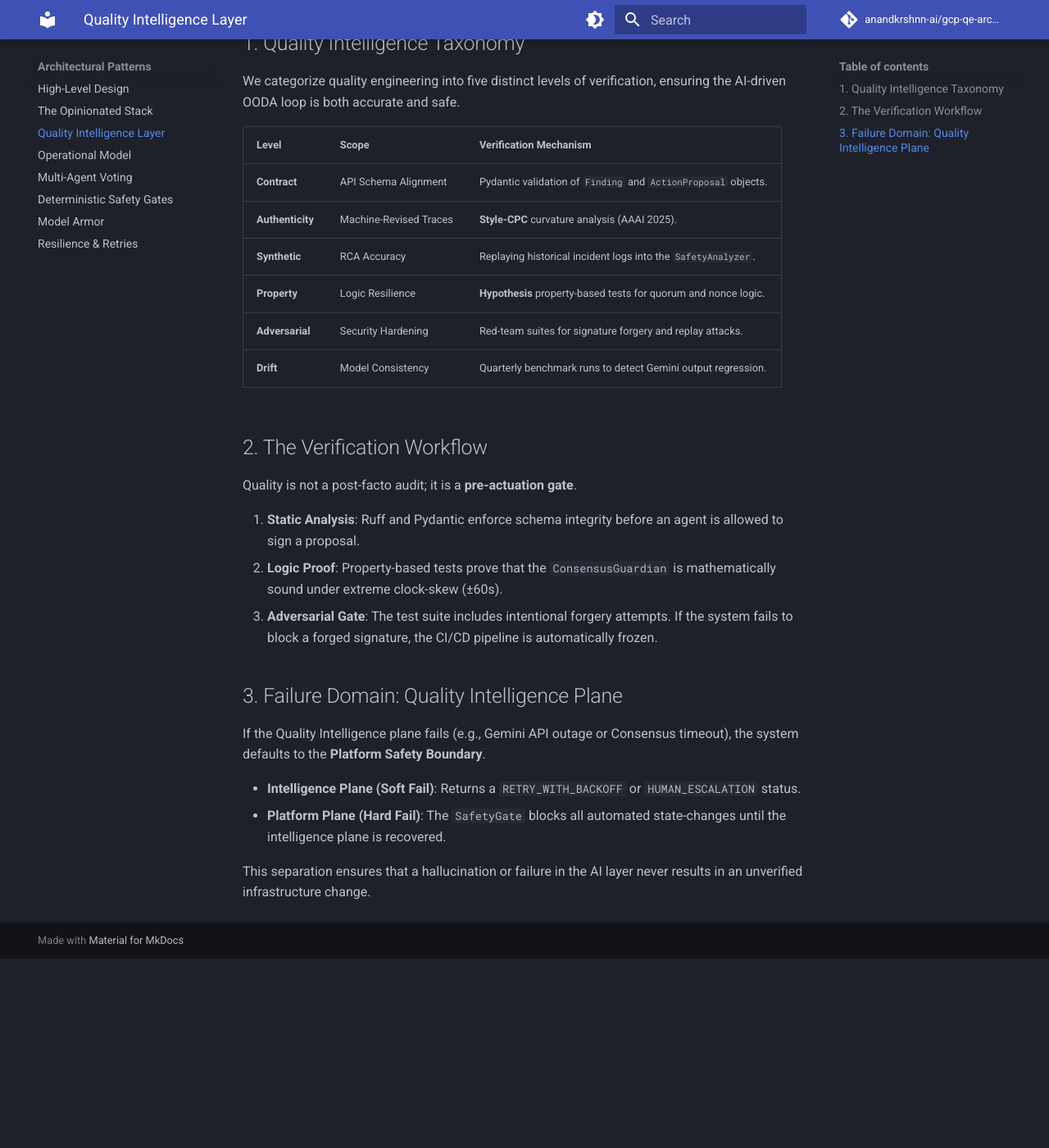
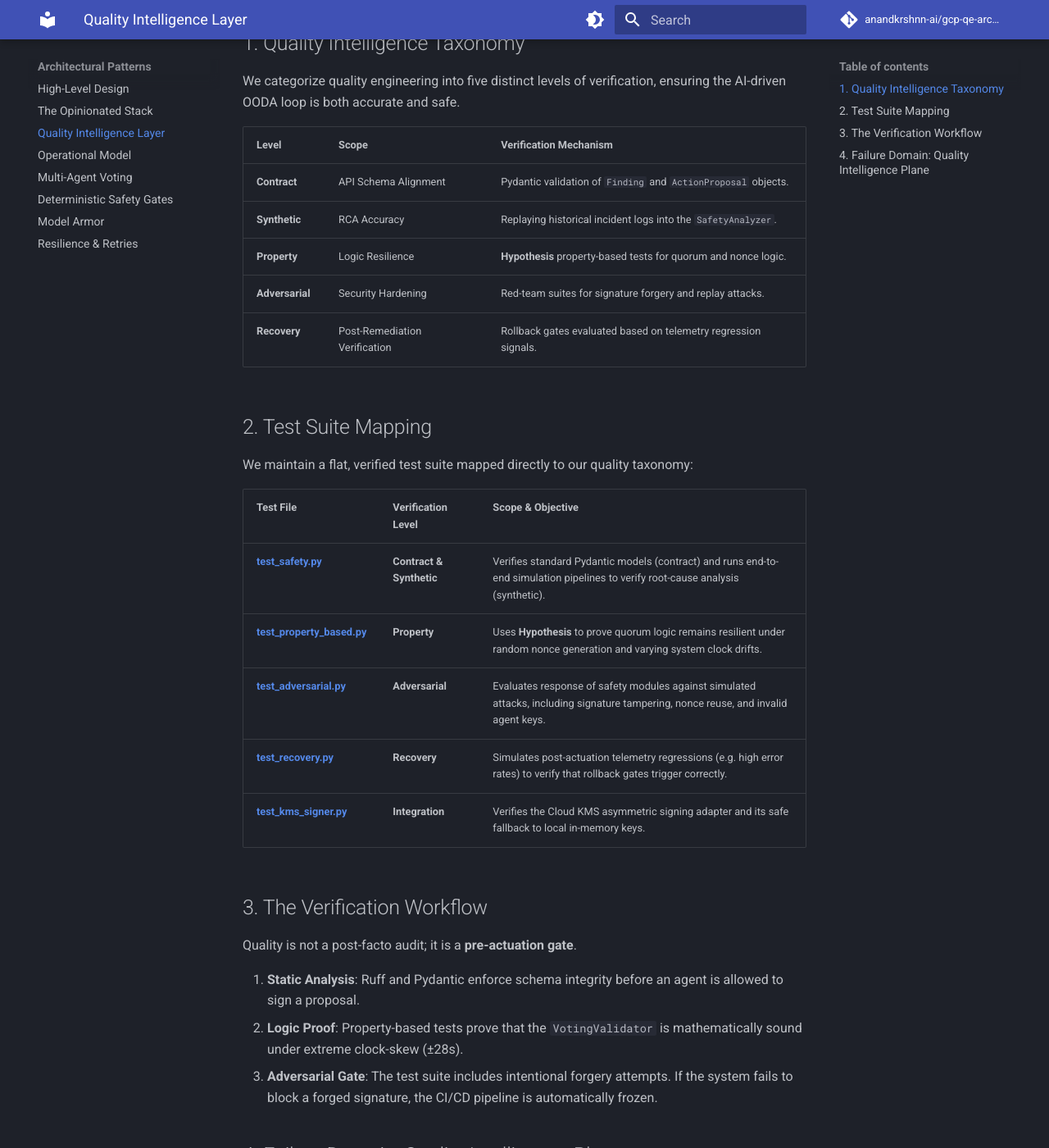
Before and after one commit to anandkrshnn-ai/gcp-qe-architecture, an MkDocs documentation site: the page built from docs/architecture/quality-layer.md, in a window 1280 px wide and 1400 px high, scrolled down 309 px. Shown: the whole window at 82% size. Built offline with MkDocs 1.6.1 and Material for MkDocs 9.7.7, drawn with Linux system fonts in a browser that asks for light colours; comment, search, counter and statistics services are not loaded; before the commit the page ends 1478 px from its top, so only the background shows below that; some of the changed text lies outside the part shown.

Commit message:
Update docs/architecture with Cloud KMS stack map and detailed quality layer test mappings

```diff
--- a/docs/architecture/quality-layer.md
+++ b/docs/architecture/quality-layer.md
@@ -9,21 +9,32 @@ We categorize quality engineering into five distinct levels of verification, ens
 | Level | Scope | Verification Mechanism |
 | :--- | :--- | :--- |
 | **Contract** | API Schema Alignment | Pydantic validation of `Finding` and `ActionProposal` objects. |
-| **Authenticity** | Machine-Revised Traces | **Style-CPC** curvature analysis (AAAI 2025). |
 | **Synthetic** | RCA Accuracy | Replaying historical incident logs into the `SafetyAnalyzer`. |
 | **Property** | Logic Resilience | **Hypothesis** property-based tests for quorum and nonce logic. |
 | **Adversarial** | Security Hardening | Red-team suites for signature forgery and replay attacks. |
-| **Drift** | Model Consistency | Quarterly benchmark runs to detect Gemini output regression. |
+| **Recovery** | Post-Remediation Verification | Rollback gates evaluated based on telemetry regression signals. |
 
-## 2. The Verification Workflow
+## 2. Test Suite Mapping
+
+We maintain a flat, verified test suite mapped directly to our quality taxonomy:
+
+| Test File | Verification Level | Scope & Objective |
+| :--- | :--- | :--- |
+| **[test_safety.py](https://github.com/anandkrshnn-ai/gcp-incident-analysis-demo/blob/main/tests/test_safety.py)** | **Contract & Synthetic** | Verifies standard Pydantic models (contract) and runs end-to-end simulation pipelines to verify root-cause analysis (synthetic). |
+| **[test_property_based.py](https://github.com/anandkrshnn-ai/gcp-incident-analysis-demo/blob/main/tests/test_property_based.py)** | **Property** | Uses **Hypothesis** to prove quorum logic remains resilient under random nonce generation and varying system clock drifts. |
+| **[test_adversarial.py](https://github.com/anandkrshnn-ai/gcp-incident-analysis-demo/blob/main/tests/test_adversarial.py)** | **Adversarial** | Evaluates response of safety modules against simulated attacks, including signature tampering, nonce reuse, and invalid agent keys. |
+| **[test_recovery.py](https://github.com/anandkrshnn-ai/gcp-incident-analysis-demo/blob/main/tests/test_recovery.py)** | **Recovery** | Simulates post-actuation telemetry regressions (e.g. high error rates) to verify that rollback gates trigger correctly. |
+| **[test_kms_signer.py](https://github.com/anandkrshnn-ai/gcp-incident-analysis-demo/blob/main/tests/test_kms_signer.py)** | **Integration** | Verifies the Cloud KMS asymmetric signing adapter and its safe fallback to local in-memory keys. |
+
+## 3. The Verification Workflow
 
 Quality is not a post-facto audit; it is a **pre-actuation gate**.
 
 1. **Static Analysis**: Ruff and Pydantic enforce schema integrity before an agent is allowed to sign a proposal.
-2. **Logic Proof**: Property-based tests prove that the `ConsensusGuardian` is mathematically sound under extreme clock-skew (±60s).
+2. **Logic Proof**: Property-based tests prove that the `VotingValidator` is mathematically sound under extreme clock-skew (±28s).
 3. **Adversarial Gate**: The test suite includes intentional forgery attempts. If the system fails to block a forged signature, the CI/CD pipeline is automatically frozen.
 
-## 3. Failure Domain: Quality Intelligence Plane
+## 4. Failure Domain: Quality Intelligence Plane
 
 If the Quality Intelligence plane fails (e.g., Gemini API outage or Consensus timeout), the system defaults to the **Platform Safety Boundary**.
 
```
Also changed, not shown: docs/architecture/index.md (+1 -0 lines).
